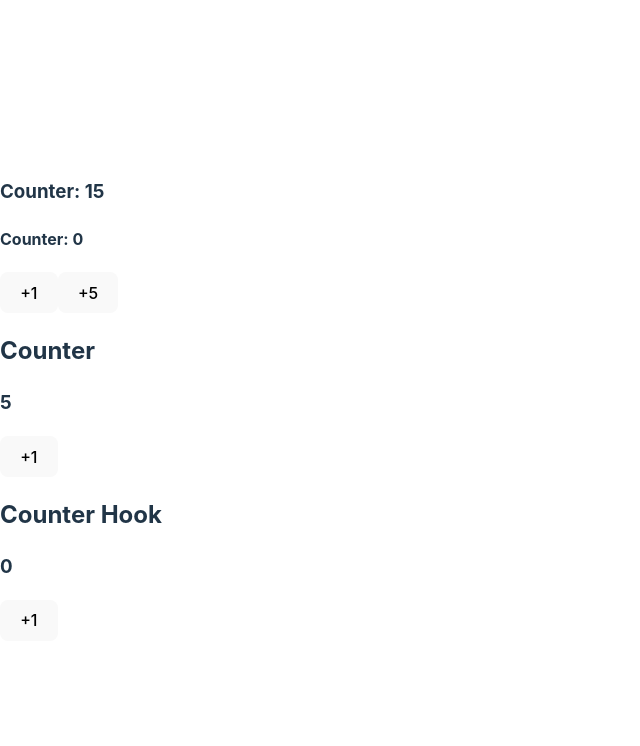
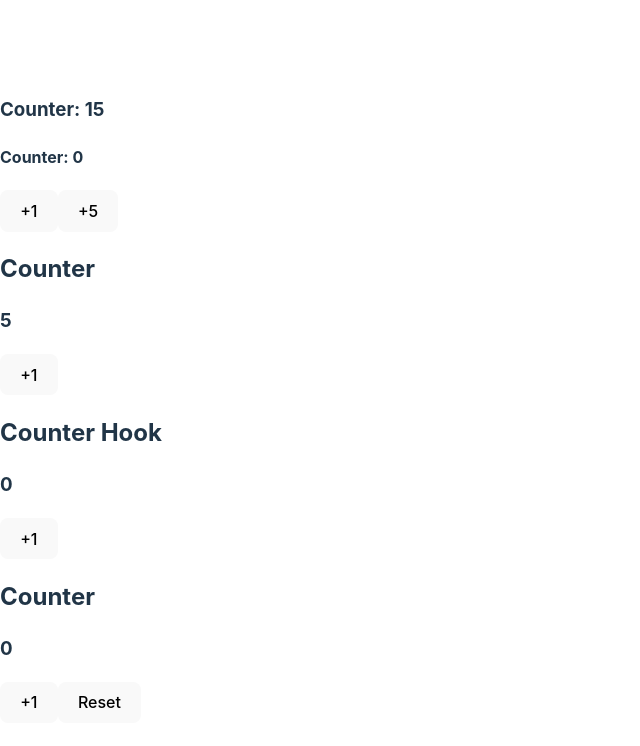
Before and after one commit to fimbres/pro-basis, a React (Vite) app: page / in a window 1280 px wide. Shown: the top 746 px of the page, without its empty margins (0-640 px from the left). Built offline with nearby package versions, Linux system fonts and the light colour scheme.

Commit message:
using useReducer

```diff
--- a/src/App.tsx
+++ b/src/App.tsx
@@ -1,6 +1,7 @@
 import { Counter } from "./components/Counter"
 import { CounterEffect } from "./components/CounterEffect"
 import { CounterHook } from "./components/CounterHook"
+import { CounterReducer } from "./components/CounterReducer"
 
 function App() {
   return (
@@ -8,6 +9,7 @@
       <Counter initialValue={15} />
       <CounterEffect />
       <CounterHook />
+      <CounterReducer />
     </>
   )
 }
--- /dev/null
+++ b/src/components/CounterReducer.tsx
@@ -0,0 +1,52 @@
+import { FC, useReducer } from 'react';
+
+interface CounterState {
+  counter: number;
+  previous: number;
+  changes: number;
+}
+
+const INITIAL_STATE: CounterState = {
+  counter: 0,
+  previous: 0,
+  changes: 0,
+};
+
+type CounterAction =
+  { type: 'increaseBy', payload: { value: number }} |
+  { type: 'reset'};
+
+const counterReducer = (state: CounterState, action: CounterAction ): CounterState => {
+  switch(action.type) {
+    case 'increaseBy':
+      return {
+        counter: state.counter + action.payload.value,
+        previous: state.counter,
+        changes: state.changes + 1,
+      };
+    case 'reset':
+      return {
+        counter: 0,
+        previous: 0,
+        changes: 0,
+      };
+    default:
+      return state;
+  }
+};
+
+export const CounterReducer: FC = () => {
+  const [counter, dispatch] = useReducer(counterReducer, INITIAL_STATE);
+
+  const handleReset = () => dispatch({ type: 'reset' });
+  const handleIncreaseBy = (value: number) => dispatch({ type: 'increaseBy', payload: { value }})
+
+  return (
+    <div>
+      <h2>Counter</h2>
+      <h3>{counter.counter}</h3>
+      <button onClick={() => handleIncreaseBy(1)}>+1</button>
+      <button onClick={handleReset}>Reset</button>
+    </div>
+  )
+}
```
